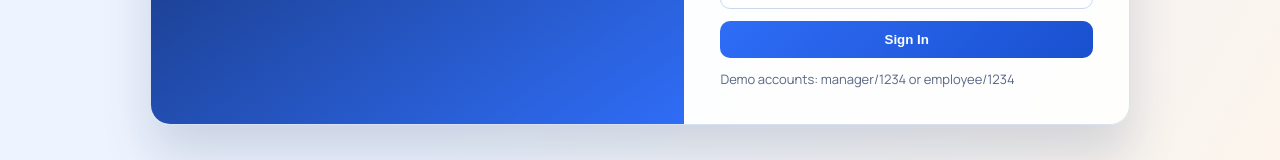
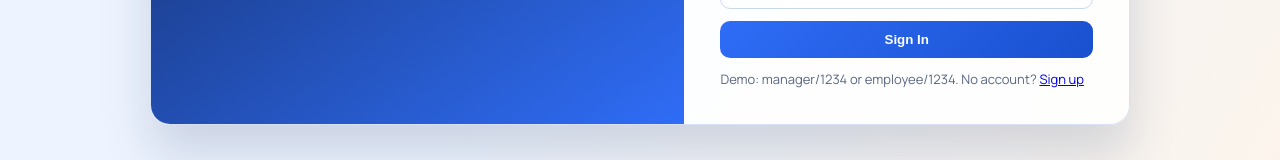
Before and after one commit to SamiArRahman/capstone_project, a React (Create React App) app in the folder schedulo/client/: page /login in a window 1280 px wide. Shown: the part 452-612 px from the top of the page. Built offline with nearby package versions, Linux system fonts and the light colour scheme.

Commit message:
link to signup

```diff
--- a/schedulo/client/src/pages/Login.js
+++ b/schedulo/client/src/pages/Login.js
@@ -1,4 +1,5 @@
 import React, { useState } from "react";
+import { Link } from "react-router-dom";
 
 function Login({ setUser }) {
   const [username, setUsername] = useState("");
@@ -78,7 +79,9 @@
             Sign In
           </button>
 
-          <p className="hint-text">Demo accounts: manager/1234 or employee/1234</p>
+          <p className="hint-text">
+            Demo: manager/1234 or employee/1234. No account? <Link to="/signup">Sign up</Link>
+          </p>
         </div>
       </div>
     </div>
```
